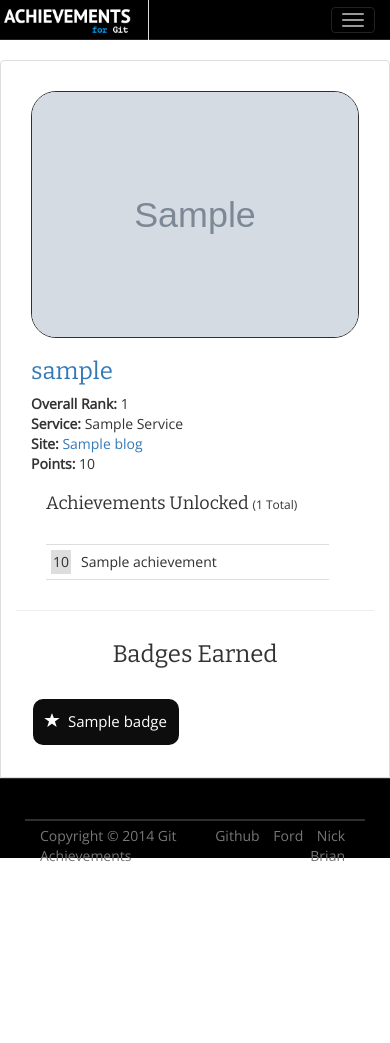
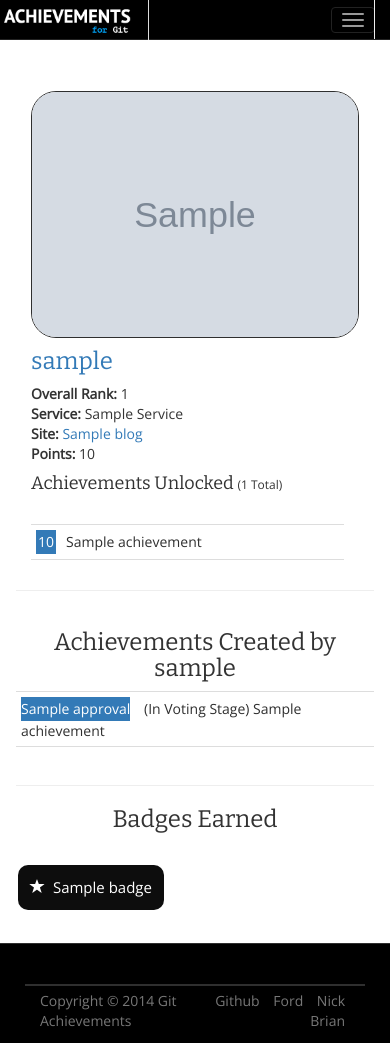
Before and after one commit to hkpeprah/git-achievements, a Django app: template app/achievement/templates/achievement/users/profile.html in a window 390 px wide. Before the commit the page ends 862 px from the top, so only its background shows below. Run offline with Django 3.2, Linux system fonts and the light colour scheme; the template is opened without the code that fills it: most values are stand-ins (such as "Sample title", 1, 10 or a date in 2020); grey boxes marked "Sample" are stand-in pictures; style sheets or scripts are compiled from the project's sources; some libraries are stand-ins or nearby versions.

Commit message:
Mobile fixes.  List achievemnets user has created on their profile.

```diff
--- a/app/achievement/static/achievement/css/achieve.scss
+++ b/app/achievement/static/achievement/css/achieve.scss
@@ -56,7 +56,7 @@ section {
 
 footer {
     color: #777;
-    height: 80px;
+    height: 100px;
     padding: 10px;
     margin-top: -80px;
     background-color: #000;
@@ -79,20 +79,23 @@ footer {
 }
 
 @media screen and (max-width: 767px) {
+    kbd {
+        word-wrap: break-word;
+    }
     .desktop {
-        display: none;
+        display: none !important;
     }
     .mobile {
-        display: block;
+        display: block !important;
     }
 }
 
 @media screen and (min-width: 768px) {
     .desktop {
-        display: block;
+        display: block !important;
     }
     .mobile {
-        display: none;
+        display: none !important;
     }
 }
 
@@ -493,6 +496,12 @@ footer {
     border-radius: 4px 4px 0px 0px;
 }
 
+@media screen and (max-width: 767px) {
+    .rounded-box {
+        border-color: transparent;
+    }
+}
+
 .inline-table-list {
     > div, span {
         margin: 2px;
@@ -573,13 +582,15 @@ $inlines: block, table;
     }
 }
 
-.divider {
-    content: " ";
-    min-height: 500px;
-    margin-left: 20px;
-    margin-right: 20px;
-    position: relative;
-    border-left: 1px solid #EEE;
+.vertical-divider {
+    top: 0;
+    bottom: 0;
+    width: 1px;
+    right: 15px;
+    content: "";
+    display: block;
+    background: #EEE;
+    position: absolute;
 }
 
 .padded {
@@ -604,8 +615,26 @@ $inlines: block, table;
         border: 1px solid #2F2F2F;
     }
     .divider {
-        margin-left: 30px;
+        margin-left: 10px;
         margin-right: 10px;
+    }
+    > .col {
+        float: none;
+        position: relative;
+        > vertical-divider {
+            right: 15px;
+        }
+    }
+}
+
+@media screen and (min-width: 768px) {
+    .profile-container {
+        width: 100%;
+        display: table;
+        > .col {
+            display: table-cell;
+            vertical-align: top;
+        }
     }
 }
 
@@ -613,10 +642,19 @@ $inlines: block, table;
     .profile-container {
         max-height: none;
         overflow: inherit;
+        margin-bottom: 10px;
         ul {
             max-height: none;
         }
     }
+}
+
+.left-border {
+    border-left: 1px solid #EEE;
+}
+
+.right-border {
+    border-right: 1px solid #EEE;
 }
 
 .achievement-list-item {
@@ -632,7 +670,6 @@ $inlines: block, table;
             margin-right: 10px;
             text-align: center;
             display: inline-block;
-            background-color: #DDD;
         }
         &:hover {
             text-decoration: underline;
--- a/app/achievement/templates/achievement/users/profile.html
+++ b/app/achievement/templates/achievement/users/profile.html
@@ -3,12 +3,13 @@
 {% block title %}{{ profile.username }} | Git Achievements{% endblock %}
 {% block content %}
     <div class="container rounded-box">
-        <div class="container profile-container">
-            <div class="col col-xs-12 col-sm-5">
-                <div class="row">
+        <div class="profile-container clearfix">
+            <div class="col col-xs-12 col-sm-6">
+                <div>
                     <img class="fixed-height-3 rounded-corners" src="{{ profile.attributes.avatar_url }}" />
                 </div>
-                <div class="row" style="padding-top:10px;padding-bottom:10px;">
+                <div class="vertical-divider desktop"></div>
+                <div>
                     <h3>
                         <a href="{{ profile.attributes.url }}">{{ profile.username }}</a>
                     </h3>
@@ -21,7 +22,6 @@
                     <b>Points: </b> {{ profile.points }}
                 </div>
             </div>
-            <div class="divider pull-left desktop"></div>
             <div class="col col-xs-12 col-sm-6 centered">
                 <div class="row" style="padding-left: 15px;">
                     <h4 class="inline-block"> Achievements Unlocked</h4>
@@ -38,7 +38,7 @@
                             {% for achievement in profile.achievements %}
                                 <li class="achievement-list-item">
                                     <a class="unstyled" href="{% url 'view_achievement' achievement_id=achievement.id %}">
-                                        <span class="points">{{ achievement.points }}</span><span>{{ achievement.name }}</span>
+                                        <span class="points bg-primary">{{ achievement.points }}</span><span>{{ achievement.name }}</span>
                                     </a>
                                 </li>
                             {% endfor %}
@@ -48,16 +48,40 @@
             </div>
         </div>
         <hr>
-        <div class="container text-center">
+        <div class="text-center" style="padding-top:8px;padding-bottom:8px;">
+            <h3>Achievements Created by {{ profile.username }}</h3>
+            <ul class="unstyled">
+                {% for achievement in profile.created_achievements.all %}
+                    <li class="achievement-list-item text-left">
+                        <a class="" href="{% if achievement.active %}{% url 'view_achievement' achievement_id=achievement.id %}
+                                 {% else %}{% url 'approve_achievement' achievement_id=achievement.id %}{% endif %}">
+                            {% if achievement.active %}
+                                <span class="bg-primary points">{{ achievement.earned_count }}</span>
+                                <span>(Active)</span>
+                            {% else %}
+                                <span class="points {% if achievement.approval < 0 %}bg-danger
+                                             {% elif achievement.approval == 0 %}bg-info{% else %}bg-primary{% endif %}">
+                                    {{ achievement.approval }}
+                                </span>
+                                <span>(In Voting Stage)</span>
+                            {% endif %}
+                            <span>{{ achievement.name }}</span>
+                        </a>
+                    </li>
+                {% endfor %}
+            </ul>
+        </div>
+        <hr>
+        <div class="text-center">
             <h3>Badges Earned</h3>
         </div>
         <br>
         {% if profile.badges.all|length == 0 %}
-            <div class="container text-center">
+            <div class="text-center">
                 <p><b>{{ profile.username }}</b> hasn't earned any badges yet.</p>
             </div>
         {% else %}
-            <div class="container inline-table-list">
+            <div class="inline-table-list">
                 {% for badge in profile.ordered_badges %}
                     {% include "achievement/achievements/badge.html" with badge=badge %}
                 {% endfor %}
```
